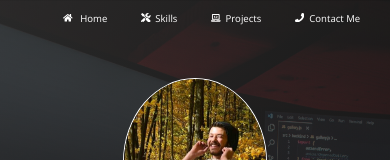
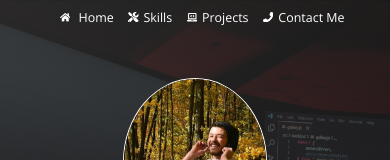
Before and after one commit to OzzyDm/portfolio, a Next.js app: page / in a window 390 px wide. Shown: the top 160 px of the page. Built offline with nearby package versions, Linux system fonts and the light colour scheme.

Commit message:
navbar updated

```diff
--- a/components/layout.module.css
+++ b/components/layout.module.css
@@ -33,3 +33,30 @@
   font-size: 2rem;
   margin-right: 1rem;
 }
+
+@media screen and (max-width: 800px) {
+  .link {
+    margin-left: 5rem;
+    font-size: 3rem;
+  }
+  .icon {
+    font-size: 3rem;
+    margin-right: 1rem;
+  }
+}
+@media screen and (max-width: 600px) {
+  .link {
+    margin-left: 3rem;
+    font-size: 2.7rem;
+  }
+}
+@media screen and (max-width: 500px) {
+  .link {
+    margin-left: 3rem;
+    font-size: 2.6rem;
+  }
+  .icon {
+    font-size: 2.2rem;
+    margin-right: 1rem;
+  }
+}
```
